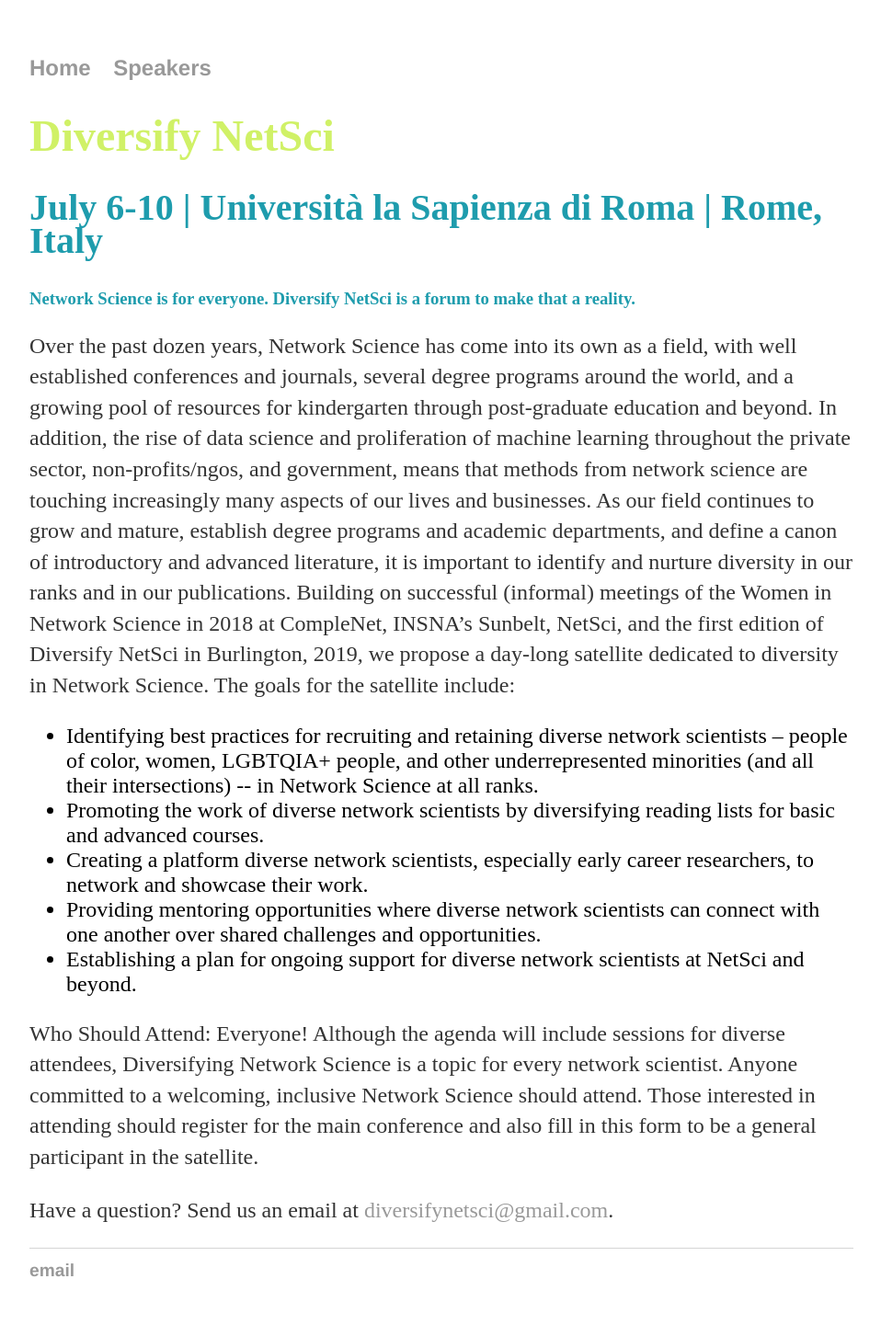
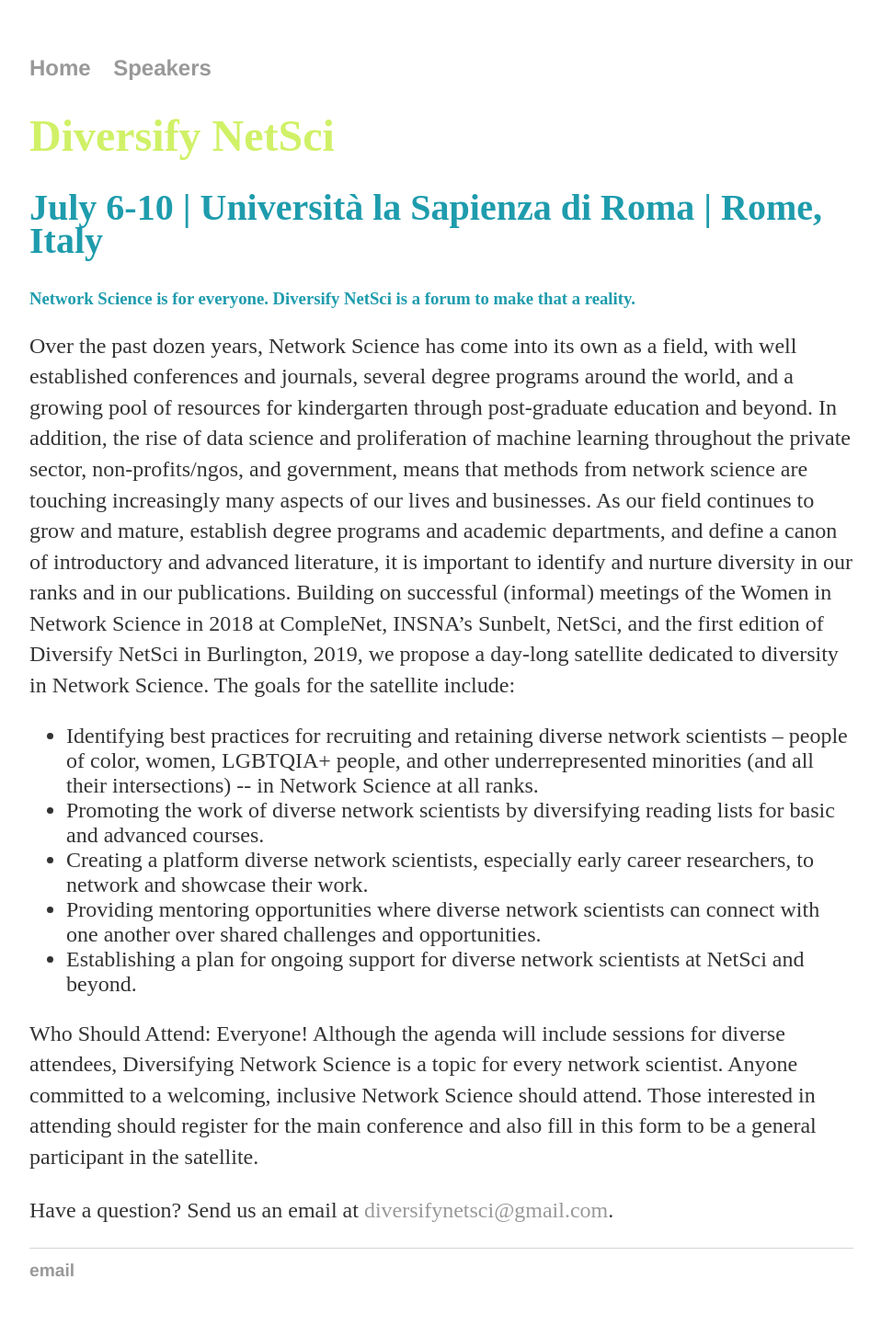
Before and after one commit to diversify-netsci/diversify-netsci.github.io, a Jekyll site: the page built from index.html, in a window 1280 px wide. Shown: the whole page at 92% size, without its empty margins (160-1118 px from the left). Built offline with Jekyll 4.4.1, drawn with Linux system fonts in a browser that asks for light colours.

Commit message:
Update main.css

```diff
--- a/css/main.css
+++ b/css/main.css
@@ -2,6 +2,7 @@
     font-family:'Raleway', 'sans-serif';
     margin: 60px auto;
     width: 70%;
+    color: #333;
 }
 nav ul, footer ul {
     font-family:'Helvetica', 'Arial', 'Sans-Serif';
@@ -37,7 +38,6 @@
 p {
     font-size: 1.5em;
     line-height: 1.4em;
-    color: #333;
 }
 footer {
     border-top: 1px solid #d5d5d5;
```
